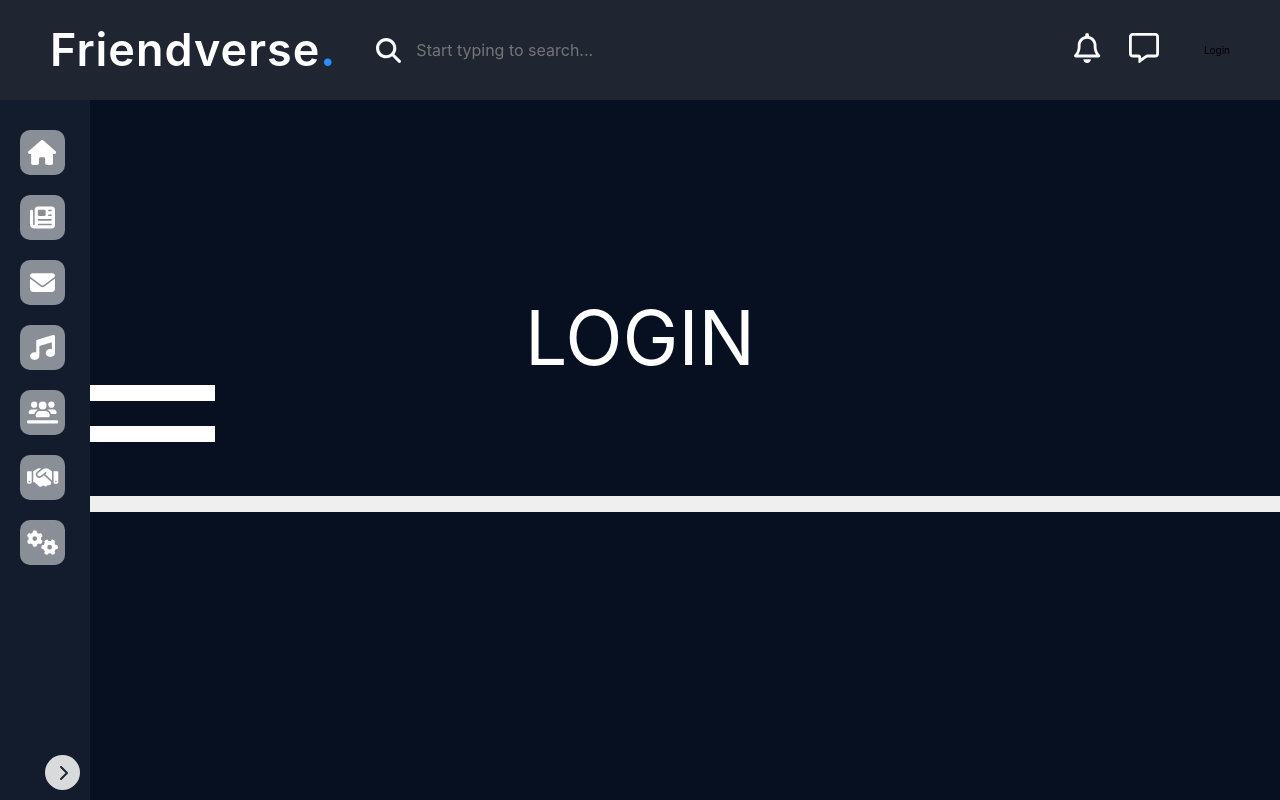
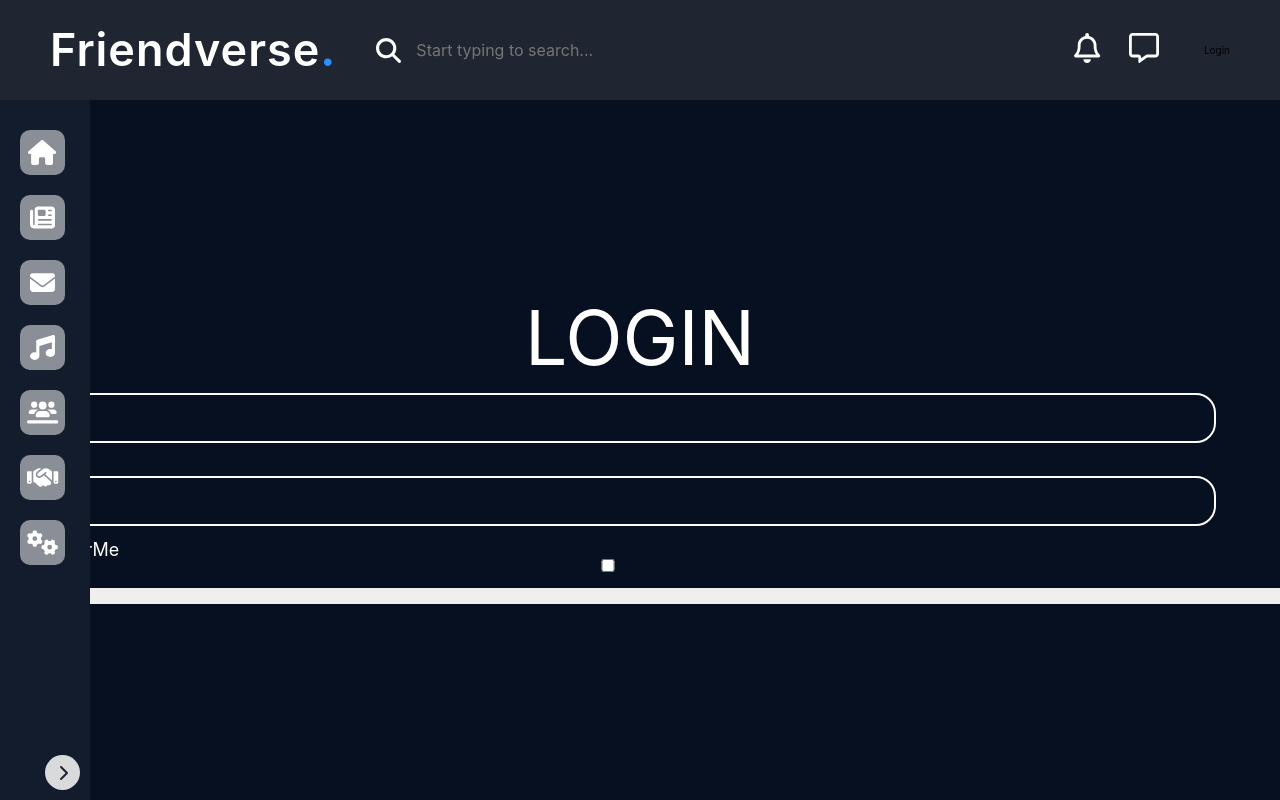
Before and after one commit to BogdanSavvy/REACT-social-network, a React (Create React App) app: page /login in a window 1280 px wide. Built offline with nearby package versions, Linux system fonts and the light colour scheme; no server answers.

Commit message:
Added validation to Login page

```diff
--- a/src/Validators/validators.js
+++ b/src/Validators/validators.js
@@ -3,6 +3,16 @@ export const required = value => (!value ? 'This feild is required*' : undefined
 export const ultimateMaxLength = maxLength => value =>
 	value.length > maxLength ? `Max length ${maxLength} symbols` : undefined;
 
+export const ultimateMinLength = minLength => value =>
+	value.length < minLength ? `Min length ${minLength} symbols` : undefined;
+
+export const isValidEmail = email =>
+	/[^|\w](\w+([-+.']\w+)*@\w+([-.]\w+)*\.\w+([-.]\w+)*)/.test(email);
+
+export const isValidPass = password =>
+	/(?=.*[0-9])(?=.*[!@#$%^&*])(?=.*[a-z])(?=.*[A-Z])[0-9a-zA-Z!@#$%^&*]{6,}/g.test(
+		password
+	);
 export const composeValidators =
 	(...validators) =>
 	value =>
--- a/src/components/Login/Login.jsx
+++ b/src/components/Login/Login.jsx
@@ -1,35 +1,46 @@
 import { Field, Form } from 'react-final-form';
 import style from './Login.module.scss';
+import { Input } from '../common/FormControls/FormControls';
+import {
+	composeValidators,
+	ultimateMinLength,
+	required,
+} from '../../Validators/validators';
 
 let onSubmit = formData => {
 	console.log(formData);
 };
 
 const LoginForm = props => {
+	const minLengthToPass6 = ultimateMinLength(6);
+
 	return (
 		<Form onSubmit={onSubmit}>
 			{props => (
 				<form onSubmit={props.handleSubmit}>
 					<div>
-						<p>email</p>
+						<label>email</label>
 						<Field
 							name="login"
-							component={'input'}
+							type="email"
+							component={Input}
+							validate={required}
 						/>
 					</div>
 					<div>
-						<p>password</p>
+						<label>password</label>
 						<Field
 							name="password"
-							component={'input'}
+							component={Input}
+							validate={composeValidators(required, minLengthToPass6)}
 						/>
 					</div>
 					<div>
-						<p>rememberMe</p>
+						<label>rememberMe</label>
 						<Field
 							type="checkbox"
 							name="rememberMe"
-							component={'input'}
+							component={Input}
 						/>
 					</div>
 					<button>Login</button>
--- a/src/components/Login/Login.module.scss
+++ b/src/components/Login/Login.module.scss
@@ -17,3 +17,7 @@ form {
 button {
 	display: inline-flex;
 }
+label{
+	padding: 5px;
+	font-size: 18px;
+}
--- a/src/components/Messages/DialogWindow/DialogWindow.jsx
+++ b/src/components/Messages/DialogWindow/DialogWindow.jsx
@@ -40,6 +40,7 @@ const DialogWindow = props => {
 							onSubmit={props.handleSubmit}
 						>
 							<Field
+								placeholder="Type your message..."
 								name="messageField"
 								component={Input}
 								validate={composeValidators(required, maxLengthIs200)}
--- a/src/components/common/FormControls/FormControls.jsx
+++ b/src/components/common/FormControls/FormControls.jsx
@@ -9,7 +9,6 @@ export const Textarea = ({ input, meta, ...props }) => {
 				{...input}
 				{...props}
 				className={`${style.textarea} ${hasError ? `${style.error}` : ''}`}
-				placeholder="Start typing to create new post..."
 			/>
 		</div>
 	);
@@ -24,7 +23,6 @@ export const Input = ({ input, meta, ...props }) => {
 				{...input}
 				{...props}
 				className={`${style.input} ${hasError ? `${style.error}` : ''}`}
-				placeholder="Type your message..."
 			/>
 		</div>
 	);
--- a/src/components/common/FormControls/FormControls.module.scss
+++ b/src/components/common/FormControls/FormControls.module.scss
@@ -21,7 +21,7 @@
 	}
 }
 .errorMessage {
-	position: absolute;
+	//position: absolute;
 	z-index: 3;
 	top: -20px;
 	font-size: 16px;
```
